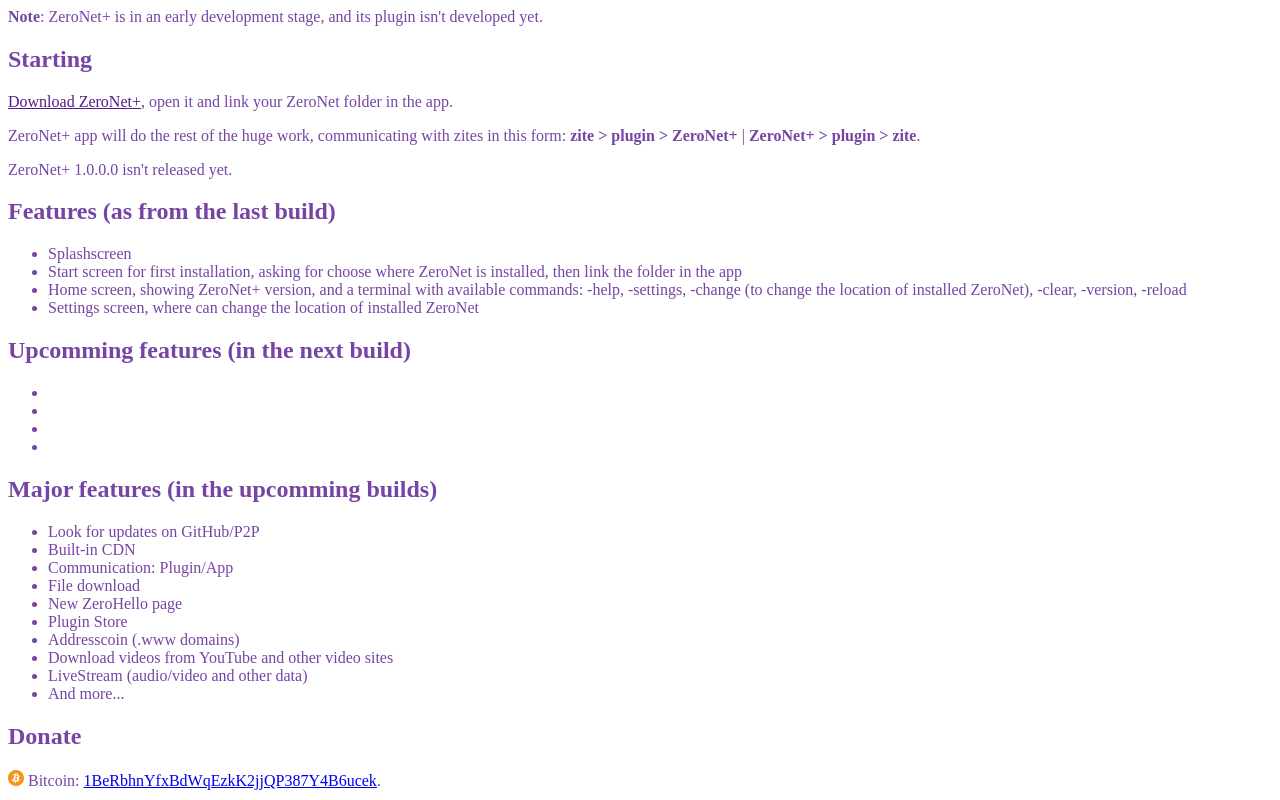
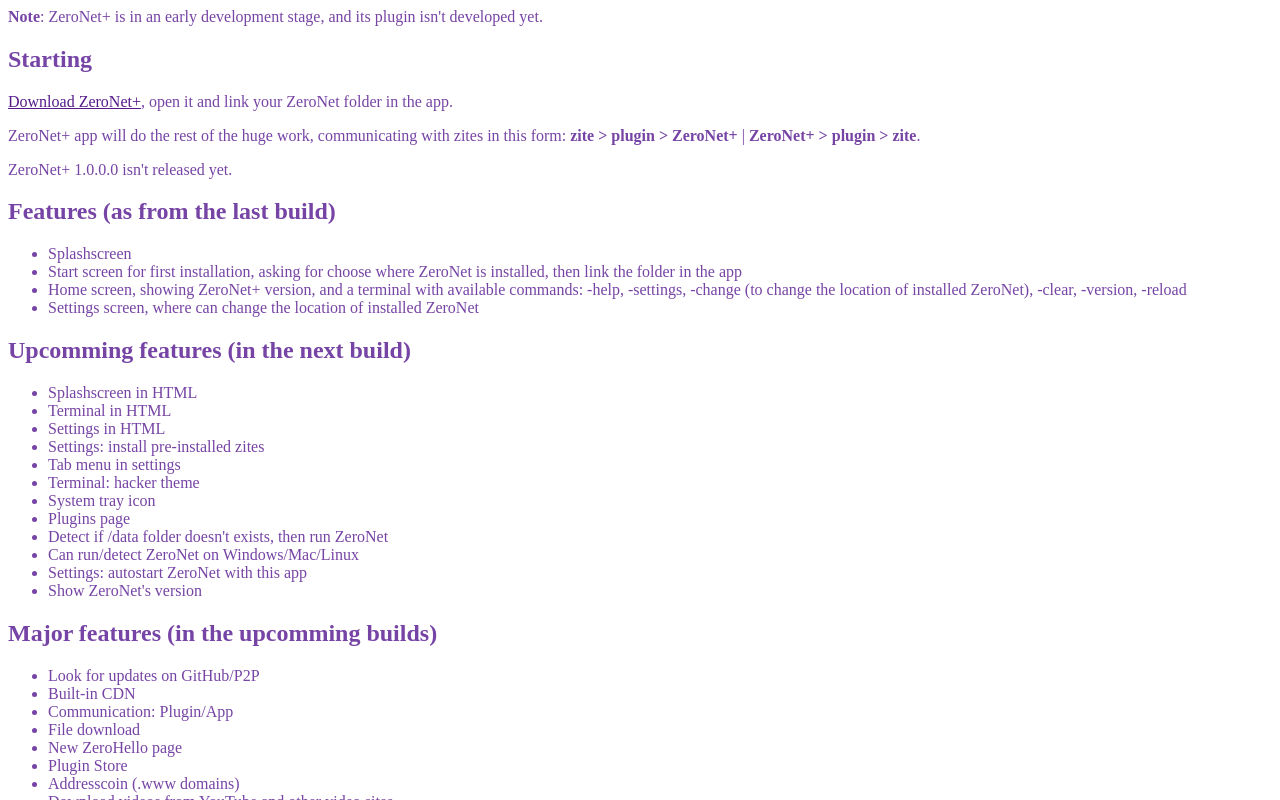
Before and after one commit to ZeroNetPlus/ZeroNetPlus.github.io, a plain HTML site: page index.html in a window 1280 px wide. Shown: the part 480-1280 px from the top of the page. Drawn offline with Linux system fonts and the light colour scheme; a script that the page names is missing.

Commit message:
Updates
Signed-off-by: Plasmmer <plasmmer@outlook.com>

```diff
--- a/index.html
+++ b/index.html
@@ -41,10 +41,18 @@
 
 <h1>Upcomming features (in the next build)</h1>
 <ul>
-<li></li>
-<li></li>
-<li></li>
-<li></li>
+<li>Splashscreen in HTML</li>
+<li>Terminal in HTML</li>
+<li>Settings in HTML</li>
+<li>Settings: install pre-installed zites</li>
+<li>Tab menu in settings</li>
+<li>Terminal: hacker theme</li>
+<li>System tray icon</li>
+<li>Plugins page</li>
+<li>Detect if /data folder doesn't exists, then run ZeroNet</li>
+<li>Can run/detect ZeroNet on Windows/Mac/Linux</li>
+<li>Settings: autostart ZeroNet with this app</li>
+<li>Show ZeroNet's version</li>
 </ul>
 
 <h1>Major features (in the upcomming builds)</h1>
```
